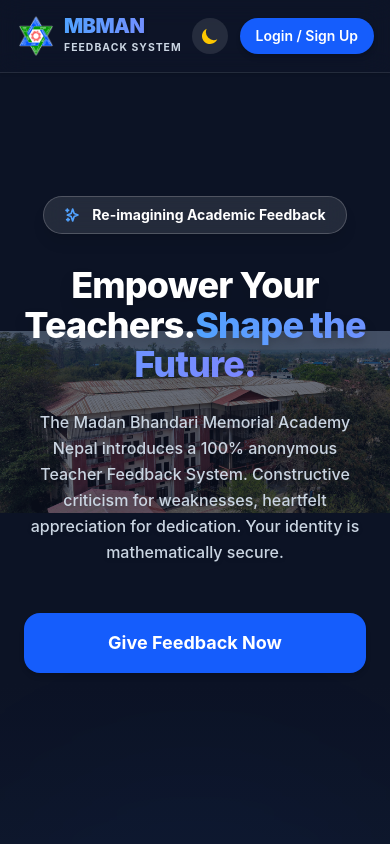
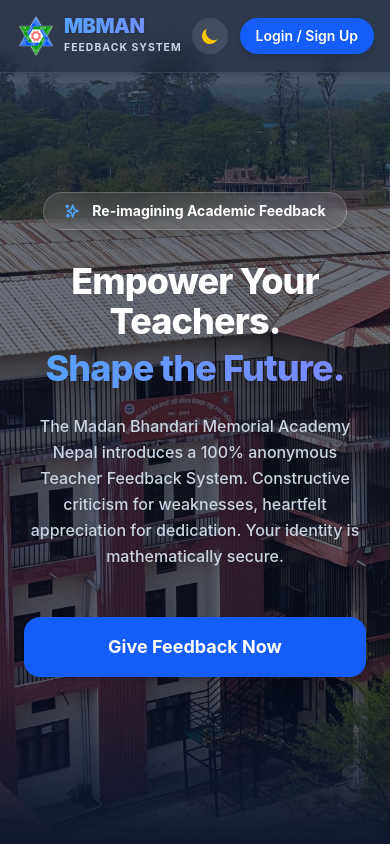
Before and after one commit to bishnugautam1112/mbman-teacher-feedback, a Next.js app: page / in a window 390 px wide. Shown: the top 844 px of the page. Built offline with nearby package versions, Linux system fonts and the light colour scheme; no server answers.

Commit message:
UI: Fix mobile responsiveness in hero section and refine light mode colors

```diff
--- a/src/app/page.tsx
+++ b/src/app/page.tsx
@@ -28,7 +28,7 @@
             src="/mbman-landing.jpg"
             alt="MBMAN Background"
             fill
-            className={`object-contain object-center transition-opacity duration-500 ${isDark ? 'opacity-80' : 'opacity-100'}`}
+            className={`object-cover md:object-contain object-center transition-opacity duration-500 ${isDark ? 'opacity-80' : 'opacity-100'}`}
             priority
           />
           {/* Semi-transparent overlay */}
@@ -106,9 +106,9 @@
           </motion.div>
 
           <motion.h1 initial="hidden" animate="visible" variants={itemVariants} transition={{ delay: 0.1 }} className={`text-4xl sm:text-5xl md:text-7xl font-extrabold tracking-tight leading-[1.1] mb-6 transition-colors duration-500 ${isDark ? 'text-white drop-shadow-xl' : 'text-slate-900'}`}>
-            Empower Your Teachers.<br className="hidden md:block" />
-            <span className={`bg-gradient-to-r bg-clip-text text-transparent transition-colors duration-500 ${isDark ? 'from-blue-400 to-indigo-400 drop-shadow-md' : 'from-blue-800 to-indigo-900 drop-shadow-sm'}`}>
-              Shape the Future.
+            Empower Your Teachers.
+            <span className={`block mt-2 md:mt-0 md:inline bg-gradient-to-r bg-clip-text text-transparent transition-colors duration-500 ${isDark ? 'from-blue-400 to-indigo-400 drop-shadow-md' : 'from-blue-800 to-indigo-900 drop-shadow-sm'}`}>
+              {' '}Shape the Future.
             </span>
           </motion.h1>
 
```
